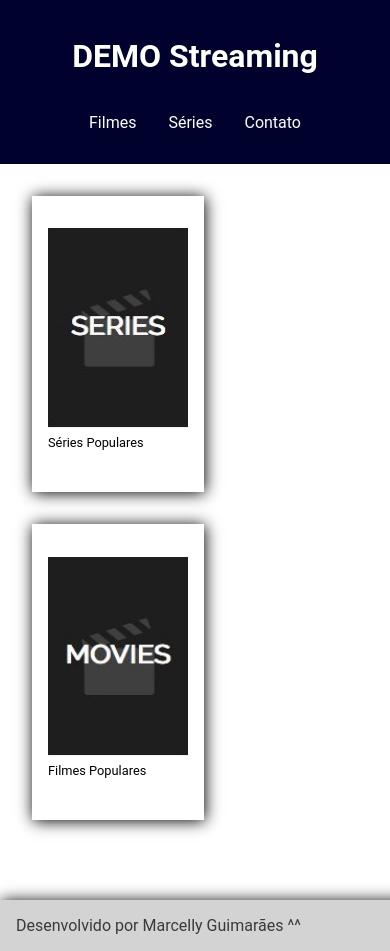
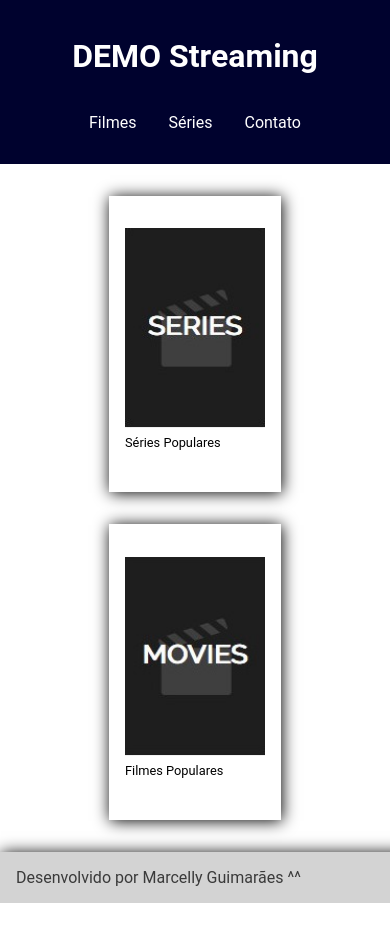
Before and after one commit to MarcellyGuimaraes/streaming-react, a React (Create React App) app: page / in a window 390 px wide. Shown: the top 951 px of the page. After the commit the page ends 903 px from the top, so only its background shows below. Built offline with nearby package versions, Linux system fonts and the light colour scheme.

Commit message:
arrumando responsividade cards

```diff
--- a/src/templates/Home/index.css
+++ b/src/templates/Home/index.css
@@ -31,3 +31,12 @@ img {
     height: 100%;
     background-color: #1e1e1e;
 }
+
+@media screen and (max-width: 480px){
+    .container {
+        margin: 1rem;
+        display: flex;
+        flex-direction: column;
+        align-items: center;
+    }
+}
```
